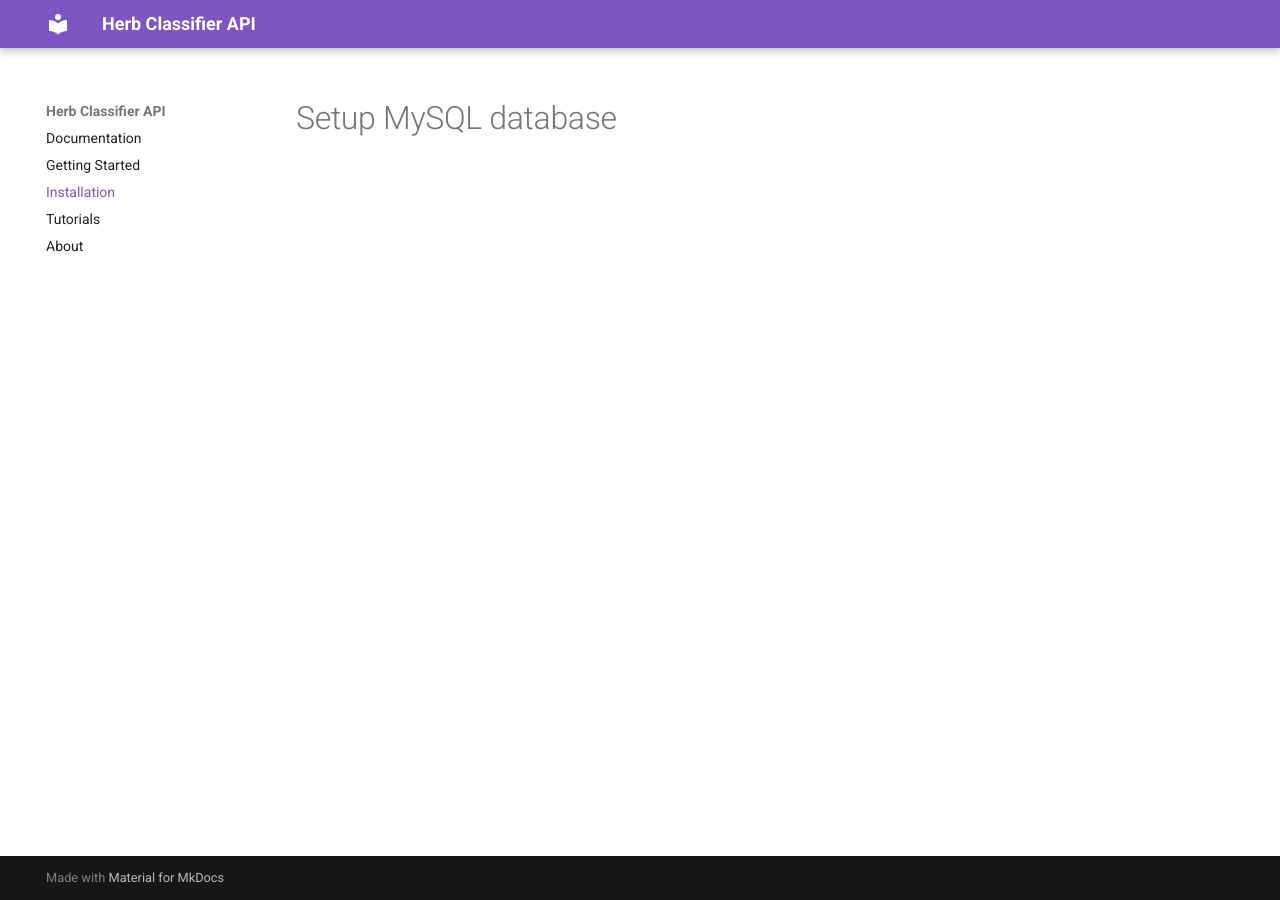
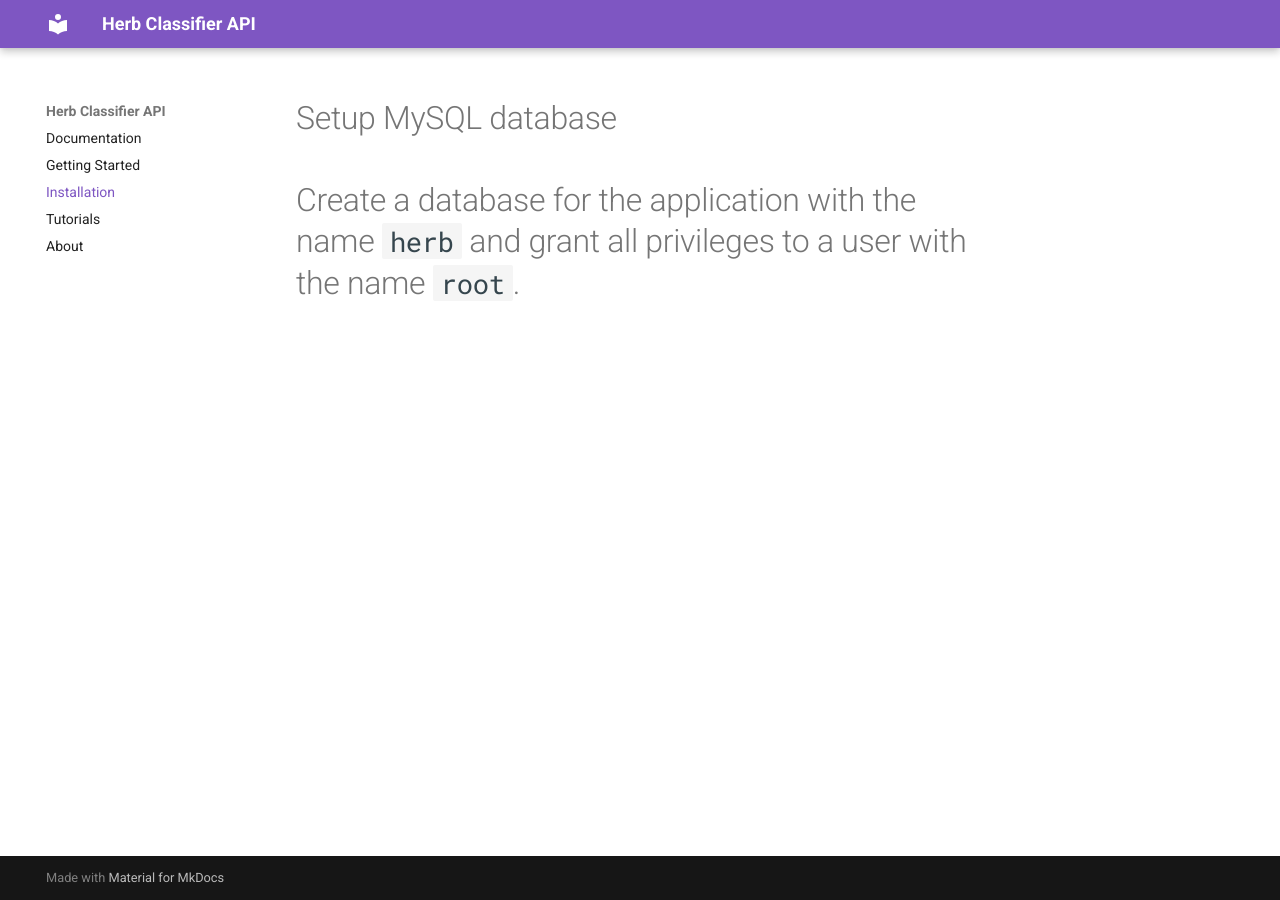
Before and after one commit to dilshankarunarathne/herb-classifier-backend, an MkDocs documentation site: the page built from docs/installation.md, in a window 1280 px wide. Built offline with MkDocs 1.6.1 and Material for MkDocs 9.7.7, drawn with Linux system fonts in a browser that asks for light colours.

Commit message:
Update installation.md

```diff
--- a/docs/installation.md
+++ b/docs/installation.md
@@ -1 +1,3 @@
 # Setup MySQL database
+
+# Create a database for the application with the name `herb` and grant all privileges to a user with the name `root`.
```
